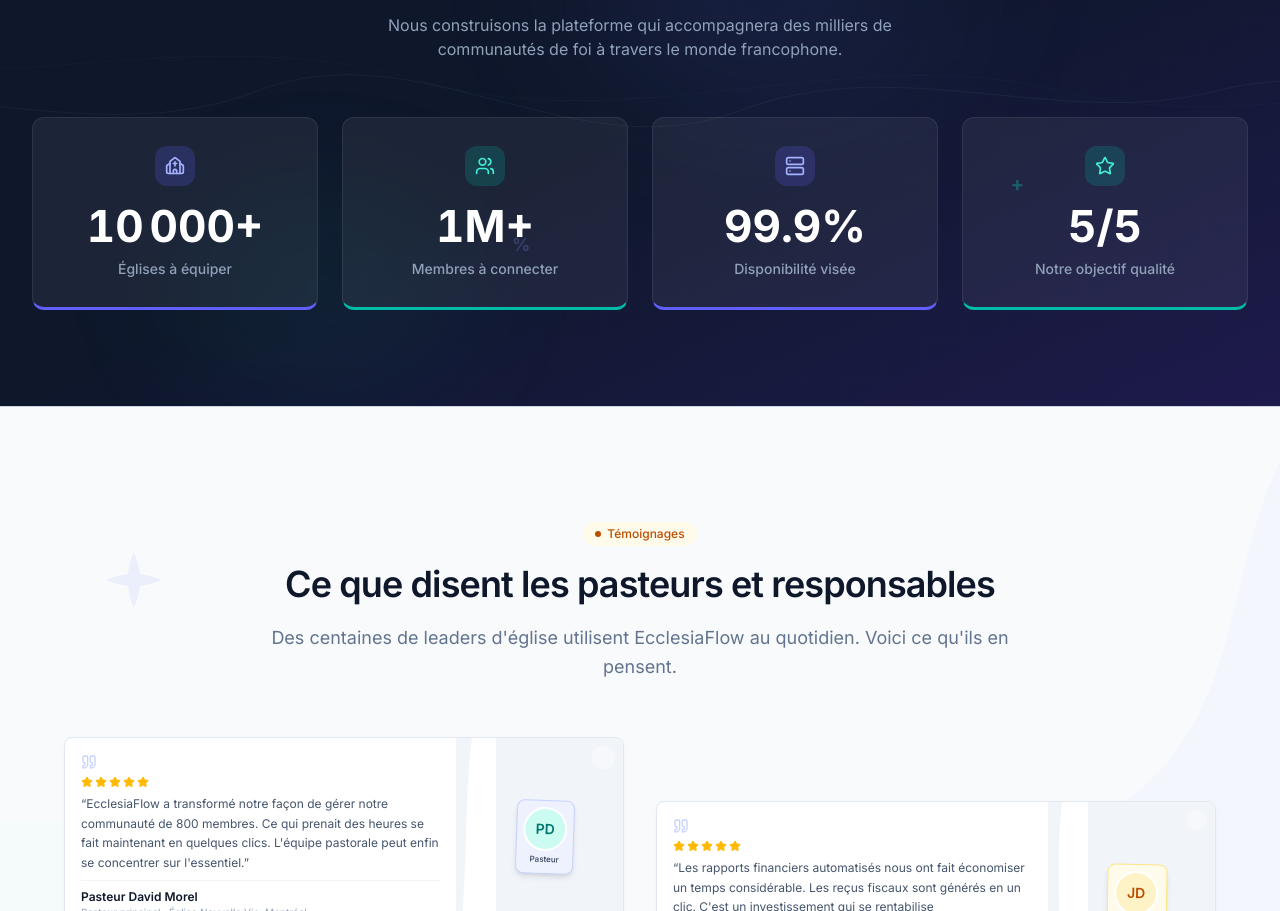
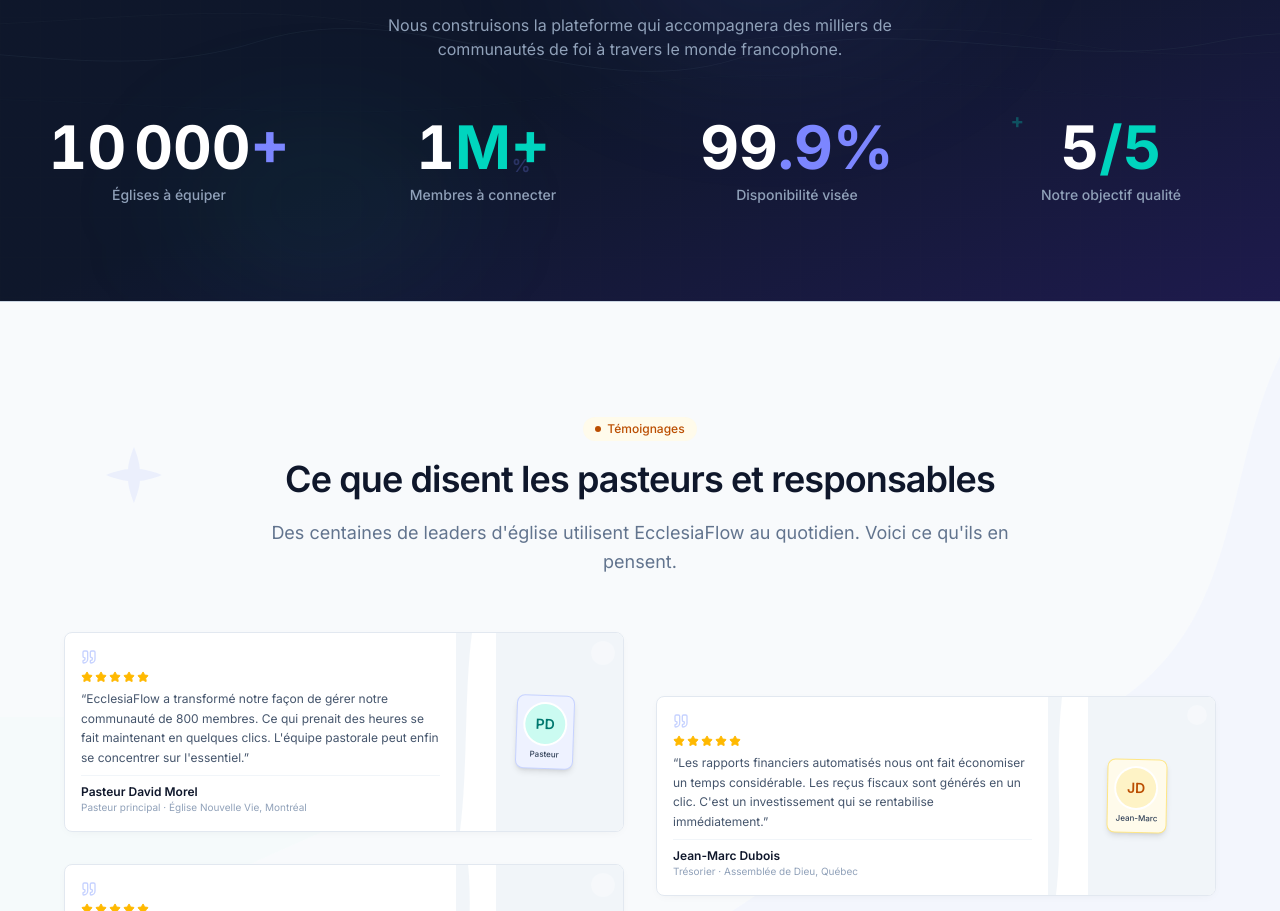
Before and after one commit to GYOM15/ecclesiaflow-landing, a Next.js app: page / in a window 1280 px wide. Shown: the part 7975-8886 px from the top of the page. Built offline with nearby package versions, Linux system fonts and the light colour scheme; no server answers.

Commit message:
Lighten stats cards with colored suffixes

```diff
--- a/components/animation/animated-counter.tsx
+++ b/components/animation/animated-counter.tsx
@@ -10,6 +10,7 @@
   prefix?: string;
   duration?: number;
   className?: string;
+  suffixClassName?: string;
 }
 
 export function AnimatedCounter({
@@ -18,6 +19,7 @@
   prefix = "",
   duration = 2,
   className,
+  suffixClassName,
 }: AnimatedCounterProps) {
   const ref = useRef(null);
   const isInView = useInView(ref, { once: true });
@@ -47,7 +49,7 @@
     <span ref={ref} className={cn("tabular-nums", className)}>
       {prefix}
       {count.toLocaleString("fr-FR")}
-      {suffix}
+      {suffix && <span className={suffixClassName}>{suffix}</span>}
     </span>
   );
 }
--- a/components/sections/stats.tsx
+++ b/components/sections/stats.tsx
@@ -1,16 +1,14 @@
 "use client";
 
-import { SectionHeading } from "@/components/ui/section-heading";
 import { AnimatedCounter } from "@/components/animation/animated-counter";
 import { ScrollReveal } from "@/components/animation/scroll-reveal";
 import { STATS } from "@/lib/constants";
-import { Church, Users, Server, Star } from "lucide-react";
 
-const statMeta = [
-  { icon: Church, iconBg: "bg-indigo-500/20", iconColor: "text-indigo-300", accent: "border-b-indigo-500" },
-  { icon: Users, iconBg: "bg-teal-500/20", iconColor: "text-teal-300", accent: "border-b-teal-500" },
-  { icon: Server, iconBg: "bg-indigo-500/20", iconColor: "text-indigo-300", accent: "border-b-indigo-500" },
-  { icon: Star, iconBg: "bg-teal-500/20", iconColor: "text-teal-300", accent: "border-b-teal-500" },
+const statColors = [
+  "text-indigo-400",
+  "text-teal-400",
+  "text-indigo-400",
+  "text-teal-400",
 ];
 
 export function Stats() {
@@ -51,21 +49,15 @@
         </div>
 
         <ScrollReveal>
-          <div className="grid grid-cols-2 lg:grid-cols-4 gap-4 lg:gap-6">
-            {STATS.map((stat, i) => {
-              const meta = statMeta[i];
-              return (
-                <div key={stat.label} className={`relative bg-white/[0.06] rounded-xl p-6 lg:p-7 border border-white/[0.08] text-center group hover:bg-white/[0.1] hover:shadow-[0_0_20px_-4px_rgba(99,102,241,0.25)] transition-all duration-500 border-b-[3px] ${meta.accent} cursor-pointer`}>
-                  <div className={`inline-flex items-center justify-center w-10 h-10 rounded-xl ${meta.iconBg} mb-4`}>
-                    <meta.icon className={`h-5 w-5 ${meta.iconColor}`} />
-                  </div>
-                  <div className="text-3xl sm:text-4xl lg:text-[2.75rem] font-bold text-white mb-2">
-                    <AnimatedCounter value={stat.value} suffix={stat.suffix} />
-                  </div>
-                  <p className="text-sm text-slate-400 font-medium">{stat.label}</p>
+          <div className="grid grid-cols-2 lg:grid-cols-4 gap-6 lg:gap-10">
+            {STATS.map((stat, i) => (
+              <div key={stat.label} className="text-center">
+                <div className="text-4xl sm:text-5xl lg:text-6xl font-bold text-white mb-2">
+                  <AnimatedCounter value={stat.value} suffix={stat.suffix} suffixClassName={statColors[i]} />
                 </div>
-              );
-            })}
+                <p className="text-sm text-slate-400 font-medium">{stat.label}</p>
+              </div>
+            ))}
           </div>
         </ScrollReveal>
       </div>
```
